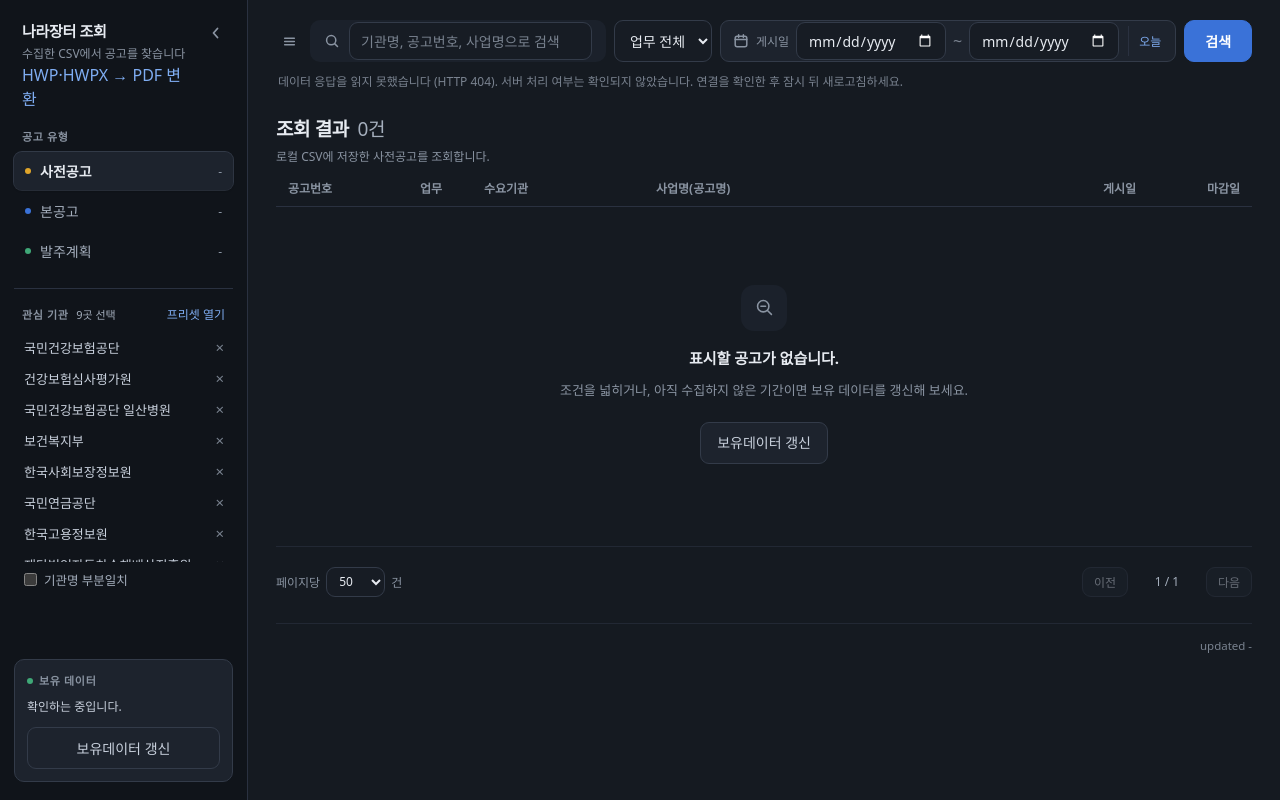
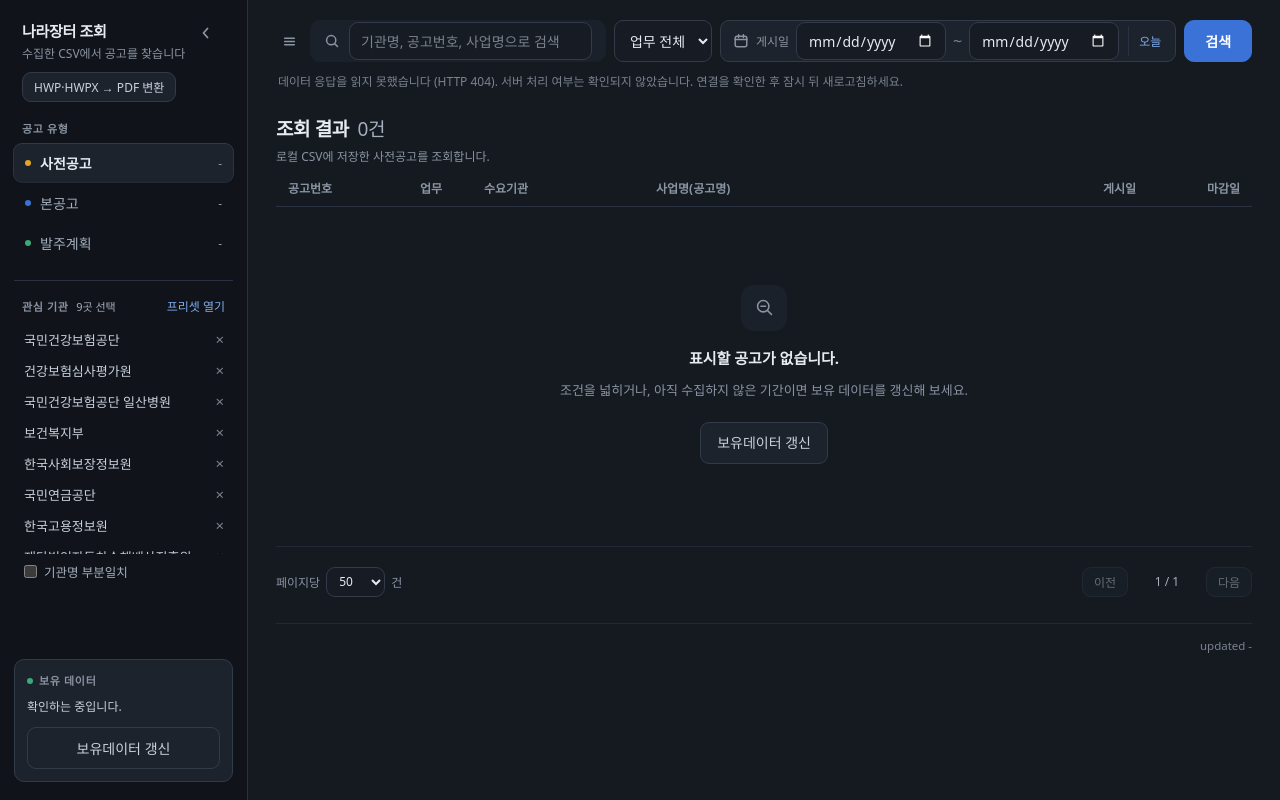
Before and after one commit to tkddls8848/gong-go, a website: page public/index.html in a window 1280 px wide. Drawn offline with Linux system fonts and the light colour scheme; no server answers.

Commit message:
PDF convert button

```diff
--- a/public/index.html
+++ b/public/index.html
@@ -18,7 +18,7 @@
         <div>
           <h1>나라장터 조회</h1>
           <p class="rail-tag">수집한 CSV에서 공고를 찾습니다</p>
-          <a href="convert.html">HWP·HWPX → PDF 변환</a>
+          <a class="secondary-btn btn-sm rail-convert-btn" href="convert.html">HWP·HWPX → PDF 변환</a>
         </div>
         <button id="rail-toggle" class="icon-btn" type="button" title="조회 조건 숨기기" aria-label="조회 조건 숨기기" aria-expanded="true" aria-controls="rail"><span class="rail-toggle-icon" aria-hidden="true"></span></button>
       </div>
--- a/public/style.css
+++ b/public/style.css
@@ -231,6 +231,8 @@ input:not([type="checkbox"]):focus, select:focus { outline: none; border-color:
 .ghost-btn { border-color: transparent; background: none; color: var(--text-2); }
 .ghost-btn:hover { background: var(--bg-hover); color: var(--text); }
 .btn-sm { height: 30px; padding: 0 11px; font-size: 12px; }
+.rail-convert-btn { margin-top: 10px; }
+.rail-convert-btn:focus-visible { outline: 2px solid var(--blue); outline-offset: 2px; }
 .link-btn { color: var(--link); font-size: 12px; font-weight: 500; }
 .link-btn:hover { color: var(--link-hover); }
 .icon-btn { display: inline-flex; align-items: center; justify-content: center; flex: 0 0 auto; width: 26px; height: 26px; border-radius: 7px; color: var(--muted); }
```
